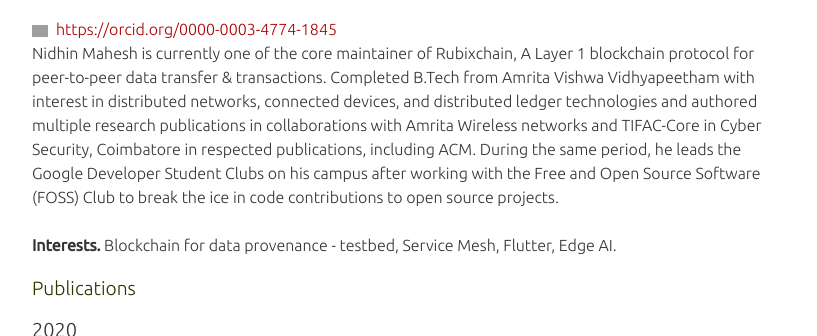
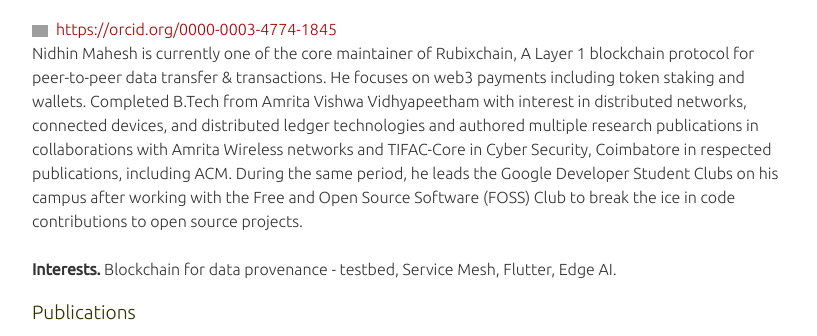
Before and after one commit to nidhinmahesh/nidhinmahesh.github.io, a plain HTML site: page index.html in a window 1280 px wide. Shown: the part 396-732 px from the top of the page, without its empty margins (228-1045 px from the left). Drawn offline with Linux system fonts and the light colour scheme; grey boxes are pictures that could not be loaded.

Commit message:
Update index.html

```diff
--- a/index.html
+++ b/index.html
@@ -66,7 +66,7 @@
 <div itemscope itemtype="https://schema.org/Person"><a itemprop="sameAs" content="https://orcid.org/0000-0003-4774-1845" href="https://orcid.org/0000-0003-4774-1845" target="orcid.widget" rel="me noopener noreferrer" style="vertical-align:top;"><img src="https://orcid.org/sites/default/files/images/orcid_16x16.png" style="width:1em;margin-right:.5em;" alt="ORCID iD icon">https://orcid.org/0000-0003-4774-1845</a></div>
 
 <div class="introduction"><span>
-		Nidhin Mahesh is currently one of the core maintainer of Rubixchain, A Layer 1 blockchain protocol for peer-to-peer data transfer & transactions. Completed B.Tech from Amrita Vishwa Vidhyapeetham with interest in distributed networks, connected devices, and distributed ledger technologies and authored multiple research publications in collaborations with Amrita Wireless networks and TIFAC-Core in Cyber Security, Coimbatore in respected publications, including ACM.
+		Nidhin Mahesh is currently one of the core maintainer of Rubixchain, A Layer 1 blockchain protocol for peer-to-peer data transfer & transactions. He focuses on web3 payments including token staking and wallets. Completed B.Tech from Amrita Vishwa Vidhyapeetham with interest in distributed networks, connected devices, and distributed ledger technologies and authored multiple research publications in collaborations with Amrita Wireless networks and TIFAC-Core in Cyber Security, Coimbatore in respected publications, including ACM.
 
 During the same period, he leads the Google Developer Student Clubs on his campus after working with the Free and Open Source Software (FOSS) Club to break the ice in code contributions to open source projects.
 	</span>
```
